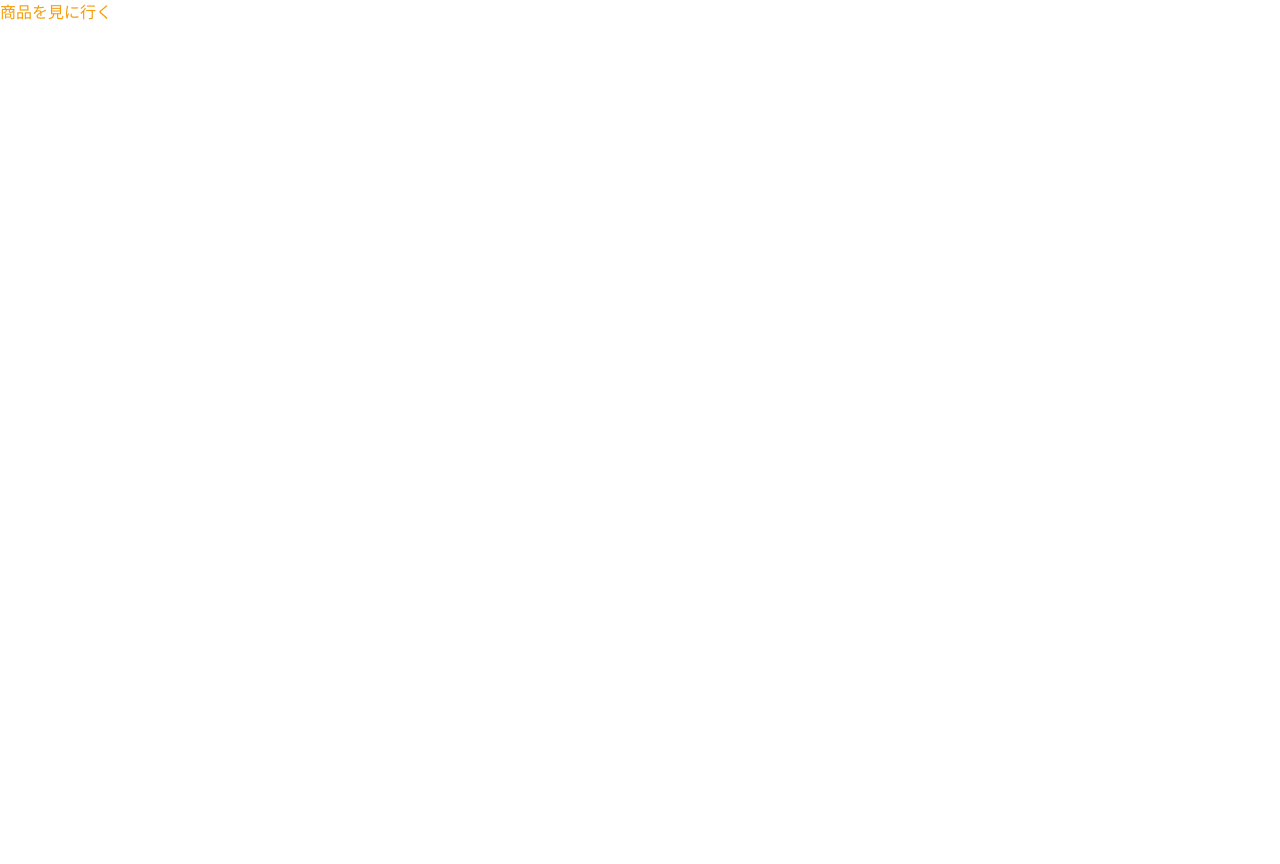
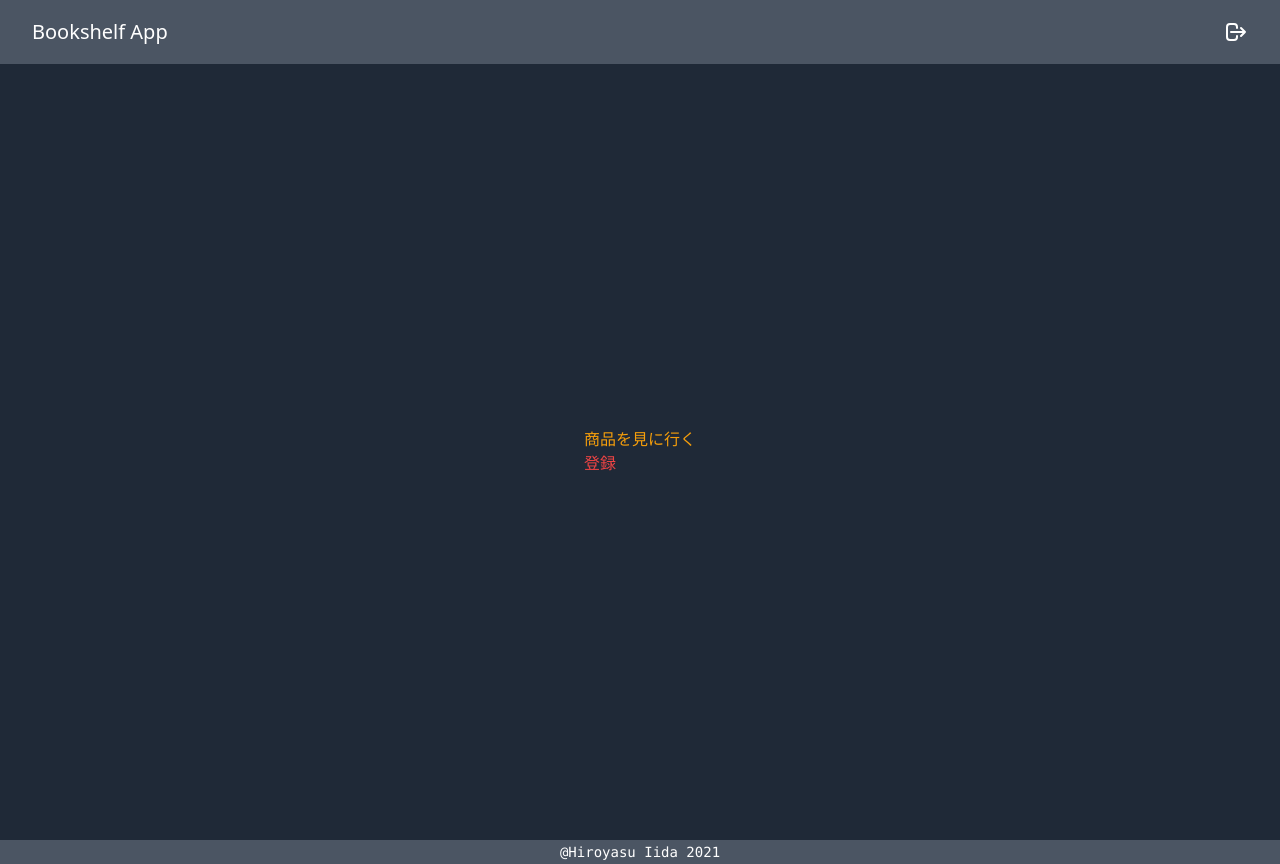
Before and after one commit to IHprogram/nextjs_bookshelf, a Next.js app: page /book-detail in a window 1280 px wide. Before the commit the page ends 800 px from the top, so only its background shows below. Built offline with nearby package versions, Linux system fonts and the light colour scheme; no server answers.

Commit message:
書籍登録機能の実装

```diff
--- /dev/null
+++ b/components/BookRegisterButton.js
@@ -0,0 +1,64 @@
+import { useEffect } from "react";
+import { useRouter } from 'next/router';
+import { useContext } from 'react';
+import { StateContext } from "../context/StateContext";
+import Cookie from "universal-cookie";
+
+const cookie = new Cookie();
+
+export default function BookRegisterButton() {
+  const { selectedBook, setSelectedBook } = useContext(StateContext);
+  const router = useRouter();
+
+  useEffect(() => {
+    setSelectedBook({
+      title: router.query.title,
+      author: router.query.author,
+      image: router.query.image,
+      price: router.query.price,
+      caption: router.query.caption,
+      itemUrl: router.query.itemUrl
+    })
+  }, []);
+
+  const registerBook = async (e) => {
+    e.preventDefault();
+    await fetch(`${process.env.NEXT_PUBLIC_RESTAPI_URL}api/books/`, {
+      method: "POST",
+      body: JSON.stringify({
+        title: selectedBook.title,
+        author: selectedBook.author,
+        image: selectedBook.image,
+        price: selectedBook.price,
+        caption: selectedBook.caption,
+        itemUrl: selectedBook.itemUrl
+      }),
+      headers: {
+        "Content-Type": "application/json",
+        Authorization: `JWT ${cookie.get("access_token")}`,
+      },
+    }).then((res) => {
+      if (res.status === 401) {
+        alert("エラーが発生しました")
+      } else {
+        return res.json();
+      }
+    });
+    setSelectedBook({
+      title: "",
+      author: "",
+      image: "",
+      price: "",
+      caption: "",
+      itemUrl: ""
+    });
+  }
+
+  return (
+    <div>
+      <form onSubmit={registerBook}>
+        <button type="submit" className="text-red-500">登録</button>
+      </form>
+    </div>
+  )
+}
--- /dev/null
+++ b/context/StateContext.js
@@ -0,0 +1,23 @@
+import { createContext, useState } from "react";
+
+export const StateContext = createContext();
+
+export default function StateContextProvider(props) {
+  const [selectedBook, setSelectedBook] = useState({
+    title: "",
+    author: "",
+    image: "",
+    price: "",
+    caption: "",
+    itemUrl: ""
+  });
+  return (
+    <StateContext.Provider
+      value={{
+        selectedBook,
+        setSelectedBook
+      }}>
+      {props.children}
+    </StateContext.Provider>
+  )
+}
--- a/pages/book-detail.js
+++ b/pages/book-detail.js
@@ -1,17 +1,32 @@
+import Layout from "../components/Layout";
+import Header from "../components/Header";
 import Link from 'next/link';
 import { useRouter } from 'next/router';
+import Cookie from "universal-cookie";
+import StateContextProvider from "../context/StateContext";
+import BookRegisterButton from "../components/BookRegisterButton";
+
+const cookie = new Cookie();
+const apiUrl = `${process.env.NEXT_PUBLIC_RESTAPI_URL}api/list-book/`;
 
 const BookDetail = () => {
   const router = useRouter();
 
   return (
+    <StateContextProvider>
+      <Header />
+      <Layout title="書籍詳細">
         <div>
           <div><img src={router.query.image} /></div>
           <p>{router.query.title}</p>
           <p>{router.query.author}</p>
           <p>{router.query.caption}</p>
-      <Link href={router.query.itemUrl}><a className="text-yellow-500" target="_blank">商品を見に行く</a></Link>
+          <Link href={`${router.query.itemUrl}`}><a className="text-yellow-500" target="_blank">商品を見に行く</a></Link>
+
+          <BookRegisterButton books />
         </div>
+      </Layout>
+    </StateContextProvider>
   )
 }
 
```
Lines whose indentation alone changed are shown as unchanged.
